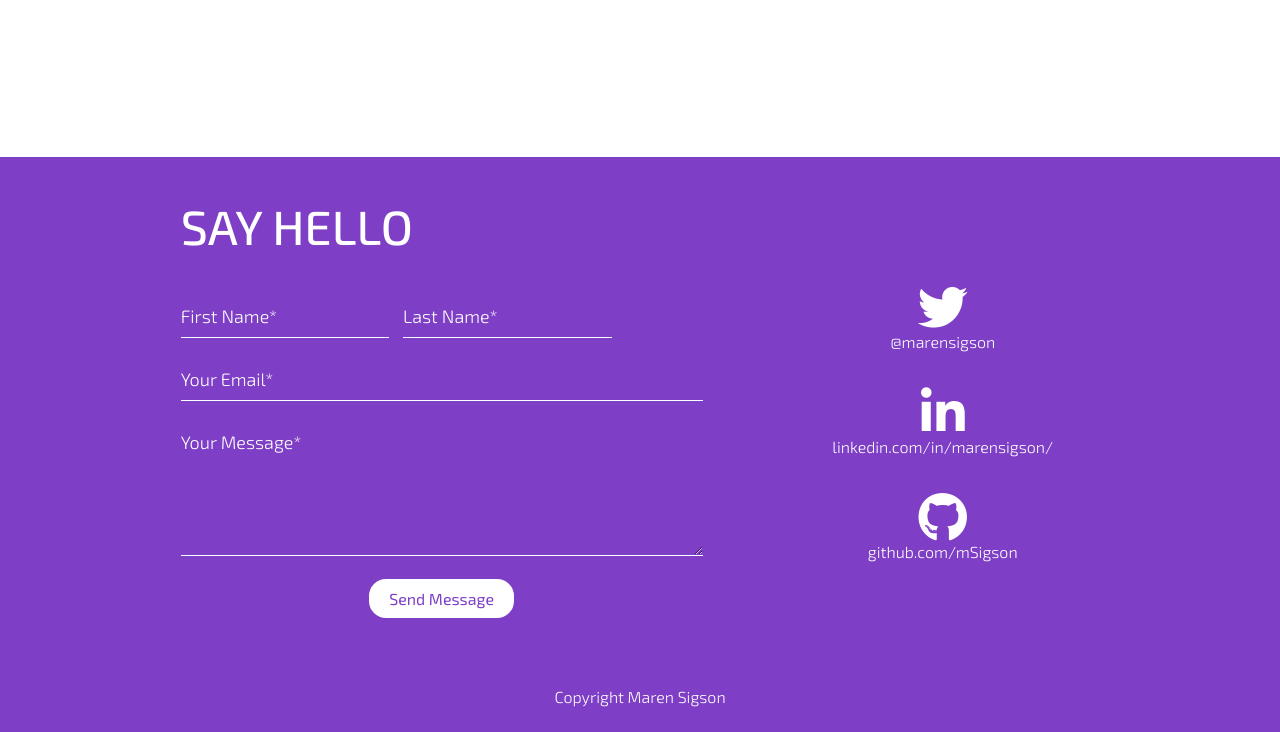
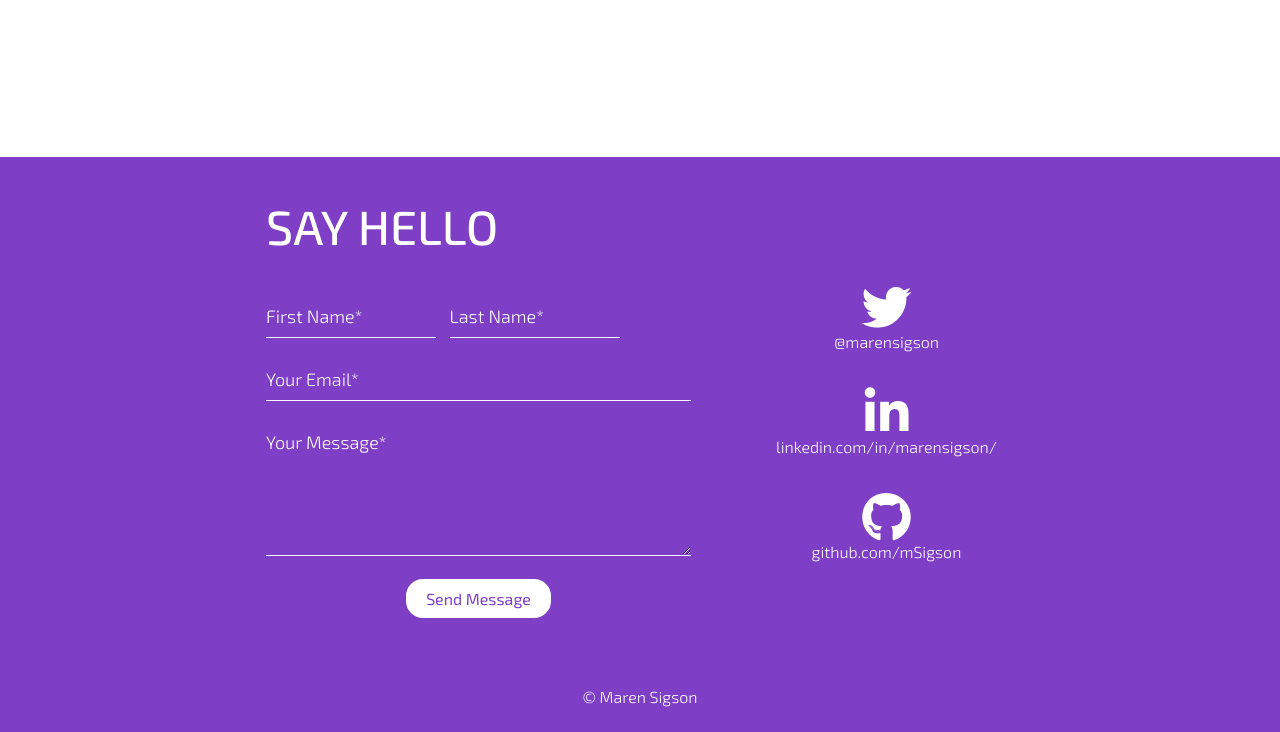
Before and after one commit to mSigson/marenSigsonPortfolio, a website: page index.html in a window 1280 px wide. Shown: the part 2412-3144 px from the top of the page. Drawn offline with nearby package versions, Linux system fonts and the light colour scheme; files that its build step writes are made by us from their sources.

Commit message:
changed copy sign

```diff
--- a/dev/styles/partials/_contact.scss
+++ b/dev/styles/partials/_contact.scss
@@ -8,6 +8,8 @@
 
 #contact .wrapper {
 	width: 90%;
+	max-width: 850px;
+	margin: 0 auto;
 	display: flex;
 	justify-content: space-around;
 	margin: 0 auto;
--- a/index.html
+++ b/index.html
@@ -238,7 +238,7 @@
 		</div>
 	</section>
 	<footer>
-		<p>Copyright Maren Sigson</p>
+		<p>&copy Maren Sigson</p>
 	</footer>
 	<script src="public/scripts/app.js"></script>
 </body>
```
